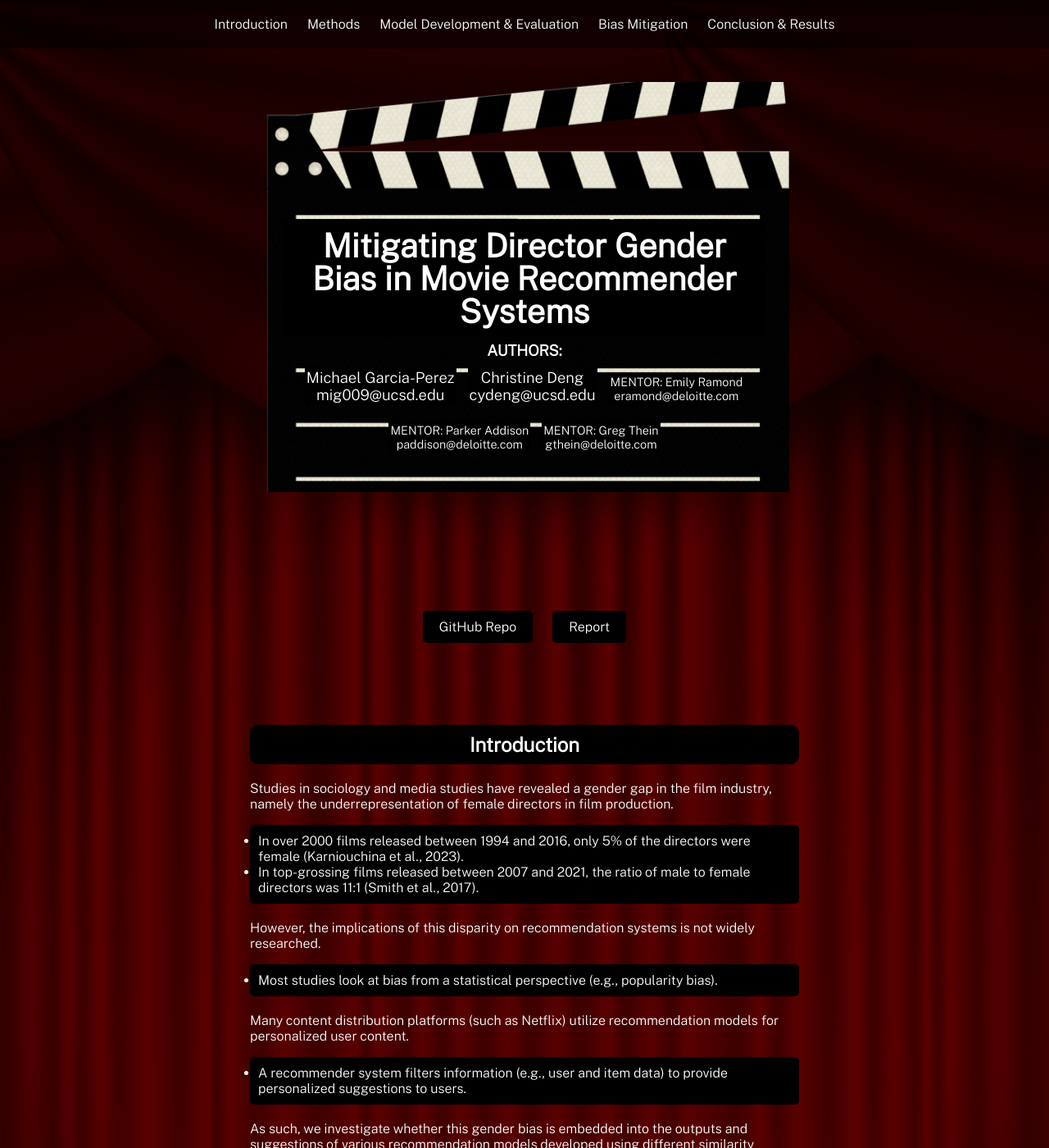
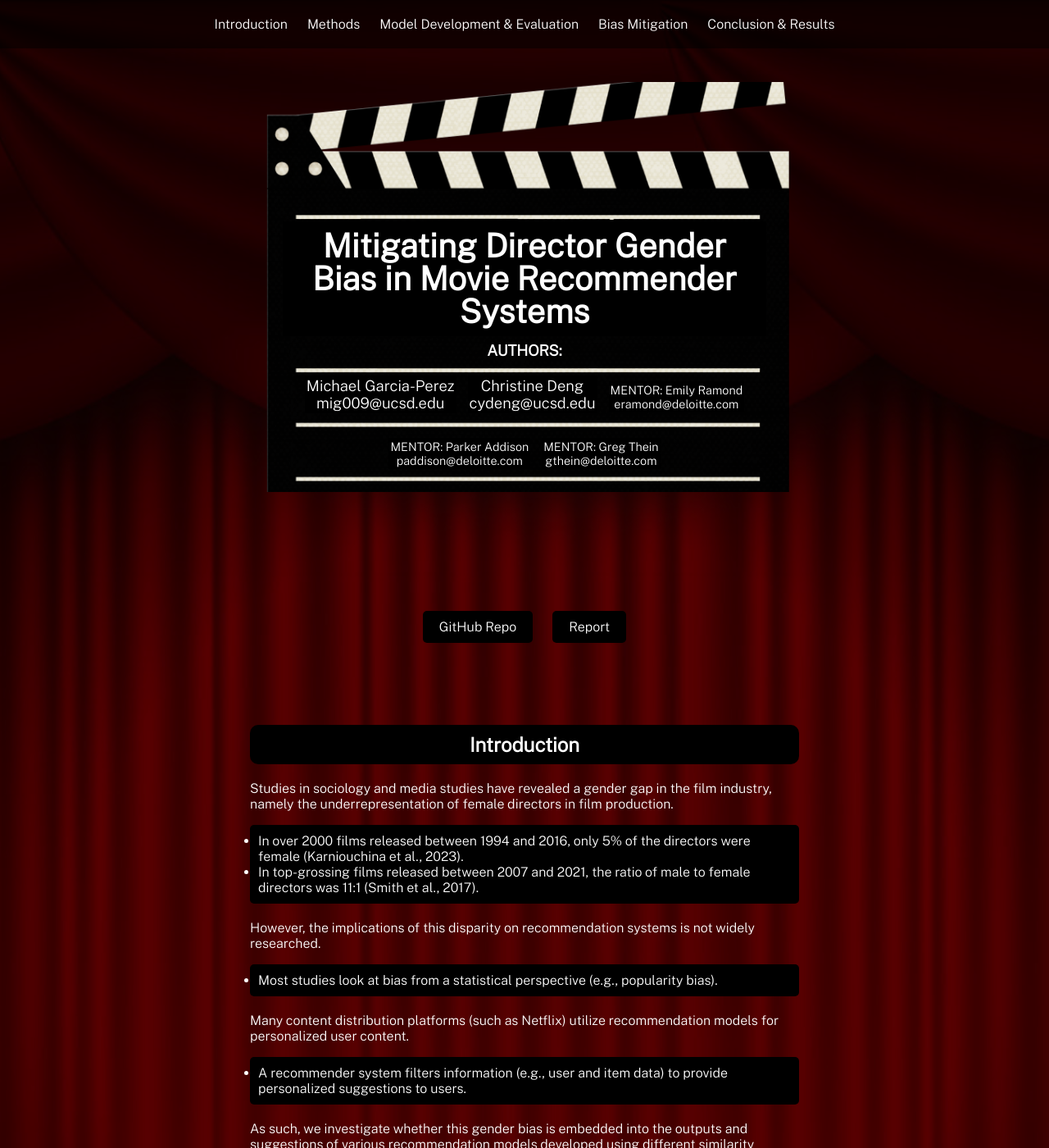
Before and after one commit to michael-garciaperez/DSC180A-Methodology-5, a Jekyll site: the page built from index.md, in a window 1280 px wide and 1400 px high. Shown: the whole window at 82% size. Built offline with Jekyll 4.4.1, drawn with Linux system fonts in a browser that asks for light colours.

Commit message:
Update style.scss

```diff
--- a/assets/css/style.scss
+++ b/assets/css/style.scss
@@ -66,12 +66,12 @@
   background-color: black;
   padding: 2px;
   margin: 5px;
-  margin-top: 15px;
+  margin-top: 25px;
 }
 
 .buttons {
   text-align: center;
-  margin-bottom: 20px;
+  margin-bottom: 5px;
 }
 
 .buttons a {
```
